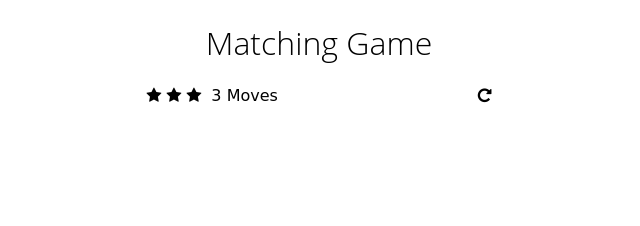
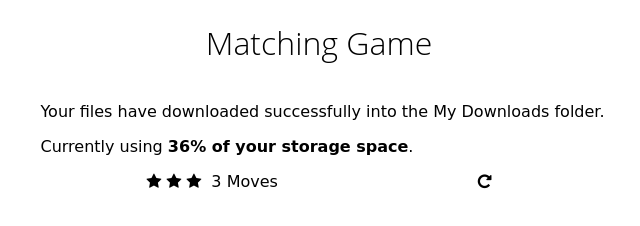
Before and after one commit to jeevanga/memoryCardGame, a plain HTML site: page index.html in a window 1280 px wide. Shown: the whole page, without its empty margins (321-961 px from the left). Drawn offline with nearby package versions, Linux system fonts and the light colour scheme; files that its build step writes are made by us from their sources; files whose address does not match are found by name; a web font is replaced by a local one.

Commit message:
Update index.html

```diff
--- a/index.html
+++ b/index.html
@@ -19,7 +19,15 @@
         <header>
             <h1>Matching Game</h1>
         </header>
-
+<div id="dialog-message" title="CONGRATULATIONS, NICELY DONE!">
+  <p>
+    <span class="ui-icon ui-icon-circle-check" style="float:left; margin:0 7px 50px 0;"></span>
+    Your files have downloaded successfully into the My Downloads folder.
+  </p>
+  <p>
+    Currently using <b>36% of your storage space</b>.
+  </p>
+</div>
         <section class="score-panel">
         	<ul class="stars">
         		<li><i class="fa fa-star"></i></li>
```
